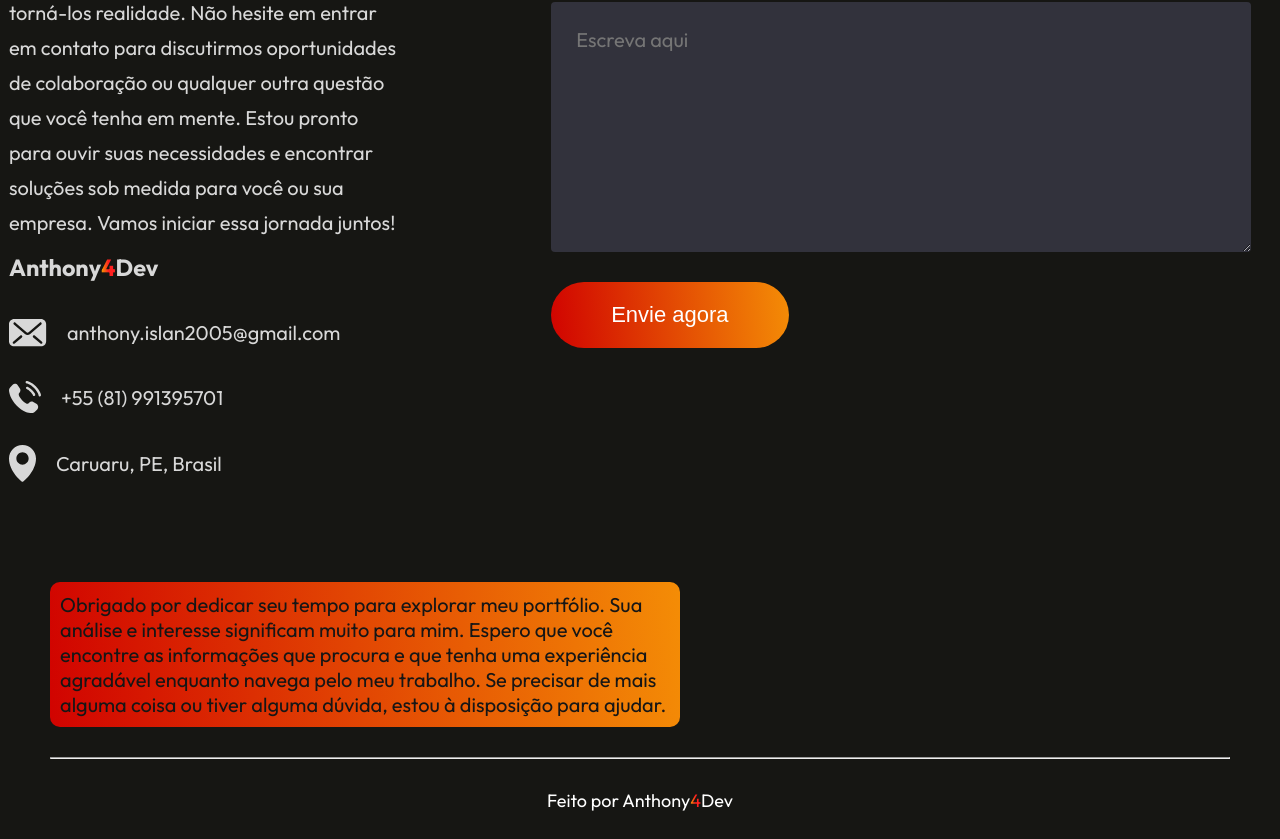
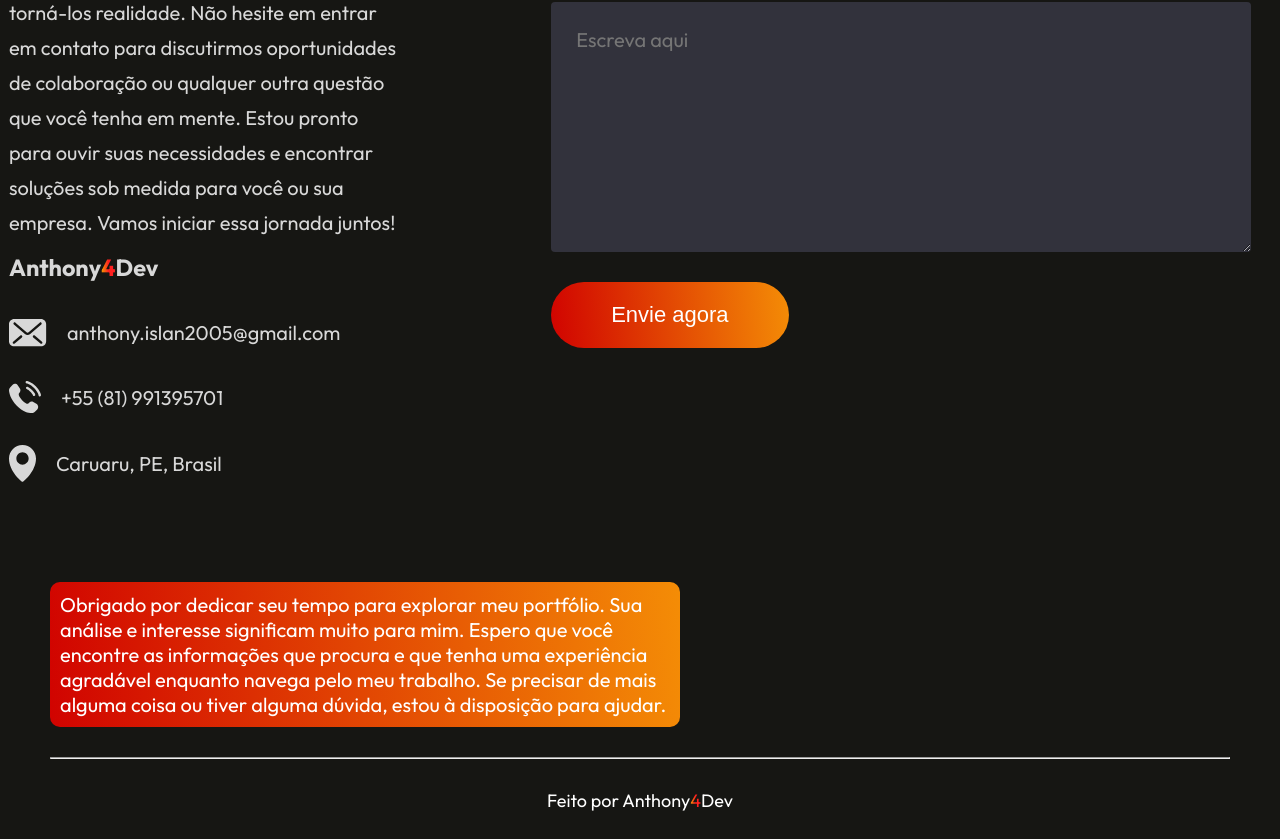
Before and after one commit to Anthony4Dev/portfolio-react, a React (Vite) app: page / in a window 1280 px wide. Shown: the part 5046-5885 px from the top of the page. Built offline with nearby package versions, Linux system fonts and the light colour scheme.

Commit message:
trocando a cor da mensagem

```diff
--- a/src/Components/Footer/Footer.css
+++ b/src/Components/Footer/Footer.css
@@ -11,7 +11,7 @@
 }
 
 .footer-top-left p{
-    color: #161616;
+    color: #ffffff;
     padding: 10px;
     border-radius: 10px;
     background: linear-gradient(264deg, #f48c06 0.36%, #d00000 102.06%);
```
